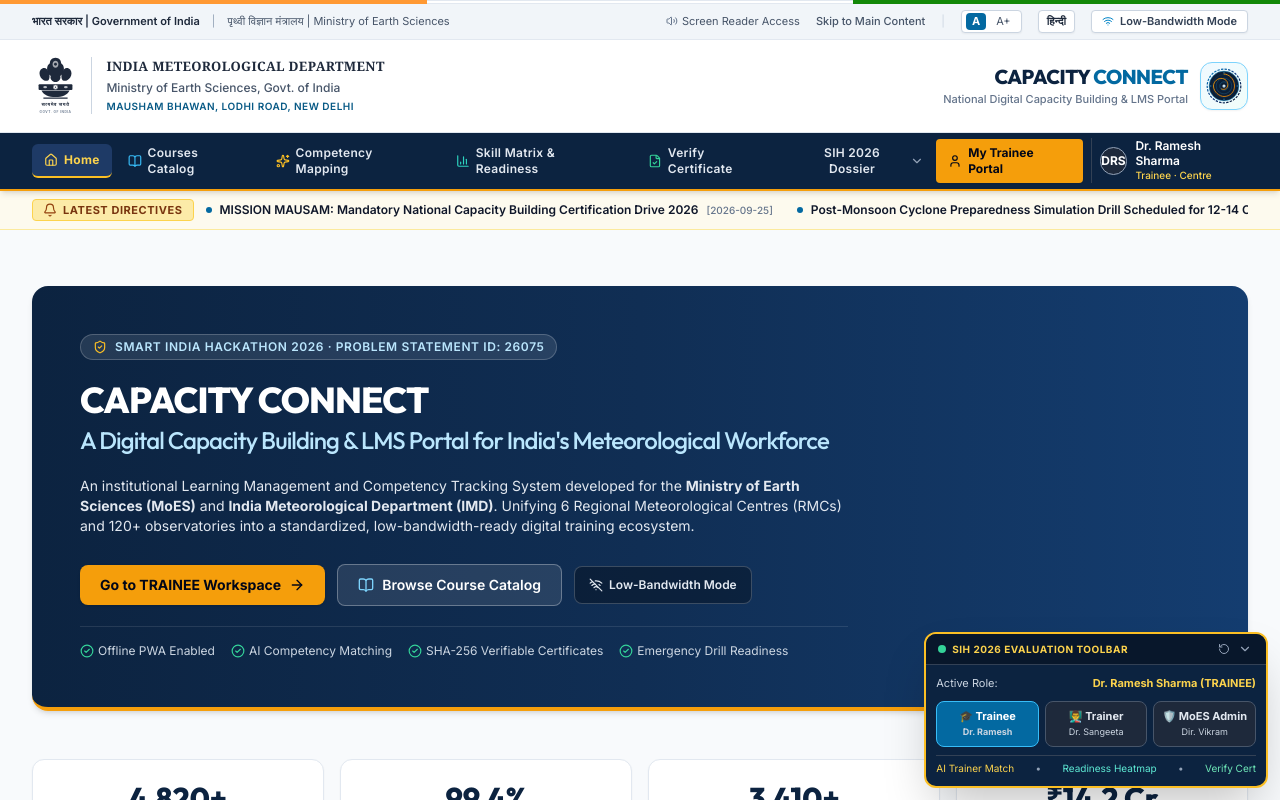
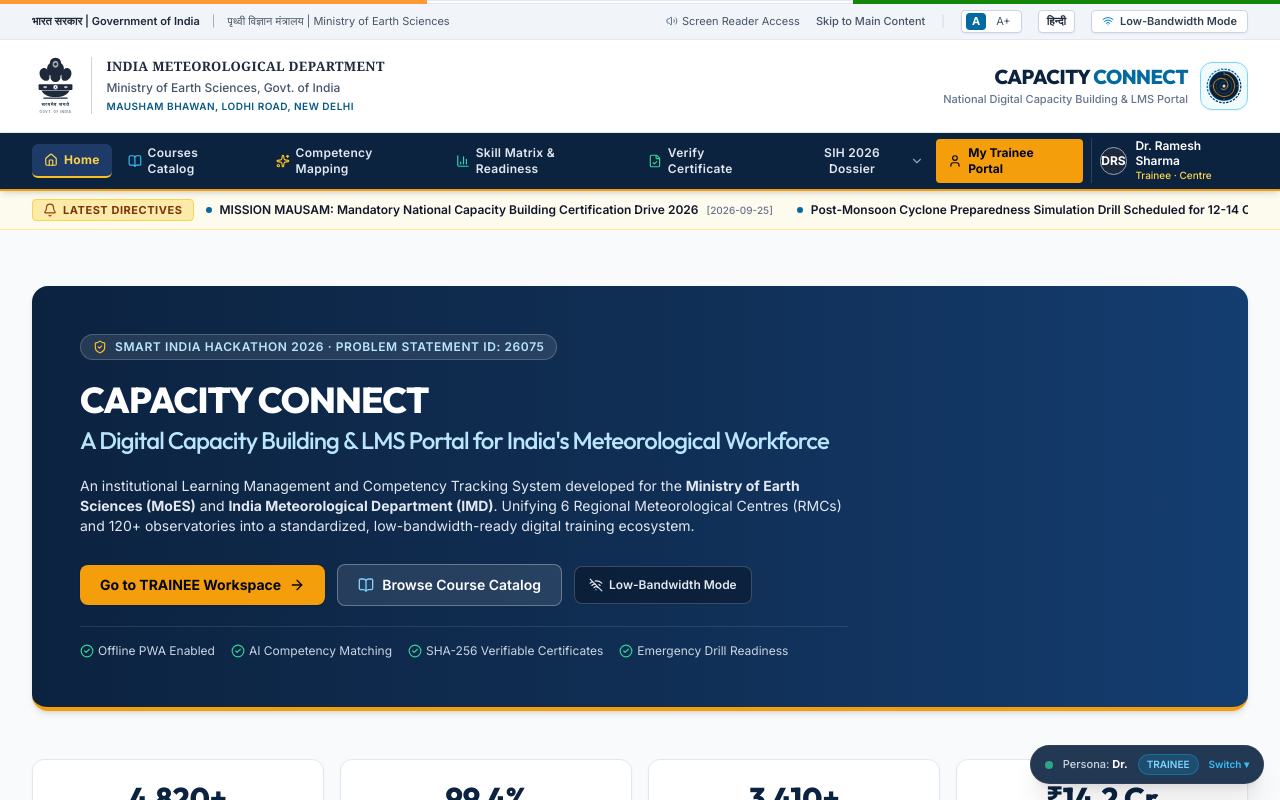
Before and after one commit to AryanChauhan-26/CAPACITY-CONNECT-Digital-Capacity-Building, a React (Vite) app: page / in a window 1280 px wide. Shown: the top 800 px of the page. Built offline with nearby package versions, Linux system fonts and the light colour scheme; the HTML template or start-up script is replaced by a standard one.

Commit message:
feat: enhance DemoRoleBar with refined role selection and improved UI components

```diff
--- a/src/components/common/DemoRoleBar.jsx
+++ b/src/components/common/DemoRoleBar.jsx
@@ -14,112 +14,143 @@
 
 export const DemoRoleBar = () => {
   const { currentUser, switchRole, resetDemoData } = useAuth();
-  const { lowBandwidthMode, toggleLowBandwidth } = useLowBandwidth();
-  const [collapsed, setCollapsed] = useState(false);
+  const [isOpen, setIsOpen] = useState(false);
   const navigate = useNavigate();
 
   const handleRoleSelect = (role, redirectPath) => {
     switchRole(role);
+    setIsOpen(false);
     if (redirectPath) {
       navigate(redirectPath);
     }
   };
 
+  const getRoleBadge = (role) => {
+    if (role === 'admin') return { label: 'Admin (MoES)', color: 'bg-purple-500/20 text-purple-300 border-purple-500/40' };
+    if (role === 'trainer') return { label: 'Trainer (IMD)', color: 'bg-teal-500/20 text-teal-300 border-teal-500/40' };
+    return { label: 'Trainee', color: 'bg-sky-500/20 text-sky-300 border-sky-500/40' };
+  };
+
+  const activeBadge = getRoleBadge(currentUser?.role);
+
   return (
-    <div className="fixed bottom-3 right-3 z-40 max-w-sm sm:max-w-md w-auto">
-      <div className="bg-[#0c2340] border-2 border-amber-400 text-white rounded-xl shadow-2xl overflow-hidden transition-all text-xs">
+    <div className="fixed bottom-4 right-4 z-40">
+      {!isOpen ? (
+        /* Sleek Minimized Floating Pill */
+        <button
+          onClick={() => setIsOpen(true)}
+          className="flex items-center gap-2.5 bg-[#0c2340]/90 hover:bg-[#0c2340] text-white backdrop-blur-md px-3.5 py-2 rounded-full border border-slate-700/80 shadow-xl transition-all hover:scale-105 group"
+          title="Switch evaluation persona"
+        >
+          <span className="w-2 h-2 rounded-full bg-emerald-400 animate-pulse"></span>
+          <span className="text-[11px] font-medium text-slate-300">
+            Persona: <strong className="text-white">{currentUser?.name?.split(' ')[0] || 'Guest'}</strong>
+          </span>
+          <span className={`text-[10px] px-2 py-0.5 rounded-full border font-semibold ${activeBadge.color}`}>
+            {currentUser?.role?.toUpperCase() || 'ROLE'}
+          </span>
+          <span className="text-[10px] text-sky-400 font-semibold group-hover:underline flex items-center">
+            Switch ▾
+          </span>
+        </button>
+      ) : (
+        /* Refined Expanded Role Switching Dock */
+        <div className="bg-[#0c2340]/95 backdrop-blur-md border border-slate-700 text-white rounded-2xl shadow-2xl overflow-hidden w-80 sm:w-96 animate-in fade-in zoom-in-95 duration-150">
 
-        {/* Header Bar */}
-        <div className="px-3 py-1.5 bg-[#08172b] flex items-center justify-between border-b border-slate-700">
-          <div className="flex items-center gap-1.5">
-            <span className="w-2 h-2 rounded-full bg-emerald-400"></span>
-            <span className="font-bold text-amber-300 uppercase tracking-wider text-[10px]">
-              SIH 2026 Evaluation Toolbar
+          {/* Header */}
+          <div className="px-3.5 py-2.5 bg-slate-900/80 flex items-center justify-between border-b border-slate-800">
+            <div className="flex items-center gap-2">
+              <Sparkles className="w-3.5 h-3.5 text-amber-400" />
+              <span className="font-semibold text-white text-xs tracking-wide">
+                Role & Persona Switcher
               </span>
             </div>
 
-          <div className="flex items-center gap-1">
+            <div className="flex items-center gap-1.5">
               <button
                 onClick={resetDemoData}
-              title="Reset sample data"
-              className="text-slate-400 hover:text-white p-0.5 rounded"
+                title="Reset demo data"
+                className="text-slate-400 hover:text-white p-1 rounded-md hover:bg-white/10 transition text-[11px] flex items-center gap-1"
               >
                 <RotateCcw className="w-3 h-3" />
+                <span>Reset</span>
               </button>
               <button
-              onClick={() => setCollapsed(!collapsed)}
-              className="text-slate-400 hover:text-white p-0.5 rounded"
+                onClick={() => setIsOpen(false)}
+                className="text-slate-400 hover:text-white p-1 rounded-md hover:bg-white/10 transition"
               >
-              {collapsed ? <ChevronUp className="w-3.5 h-3.5" /> : <ChevronDown className="w-3.5 h-3.5" />}
+                <ChevronDown className="w-4 h-4" />
               </button>
             </div>
           </div>
 
-        {/* Content Body */}
-        {!collapsed && (
-          <div className="p-2.5 space-y-2 text-xs">
-            <div className="flex items-center justify-between text-[11px] text-slate-300">
-              <span>Active Role:</span>
-              <span className="font-bold text-amber-300">
-                {currentUser ? `${currentUser.name} (${currentUser.role.toUpperCase()})` : 'Public Guest'}
-              </span>
+          {/* Body */}
+          <div className="p-3 space-y-2.5 text-xs">
+            <div className="text-[11px] text-slate-400">
+              Active: <span className="text-white font-medium">{currentUser?.name}</span> ({currentUser?.role})
             </div>
 
-            {/* Quick 1-Click Role Switch Buttons */}
-            <div className="grid grid-cols-3 gap-1.5 pt-0.5">
+            <div className="grid grid-cols-3 gap-2">
               <button
                 onClick={() => handleRoleSelect('trainee', '/trainee')}
-                className={`py-1.5 px-2 rounded-lg border text-center transition ${
+                className={`p-2.5 rounded-xl border text-center transition ${
                   currentUser?.role === 'trainee'
-                    ? 'bg-sky-700 border-sky-400 text-white font-bold'
-                    : 'bg-slate-800 hover:bg-slate-700 border-slate-600 text-slate-200'
+                    ? 'bg-sky-600/30 border-sky-400 text-white font-semibold'
+                    : 'bg-slate-800/60 hover:bg-slate-800 border-slate-700 text-slate-300'
                 }`}
               >
-                <div className="text-[11px] font-bold">🎓 Trainee</div>
-                <div className="text-[9px] text-slate-300">Dr. Ramesh</div>
+                <div className="text-xs font-semibold flex items-center justify-center gap-1">
+                  🎓 Trainee
+                </div>
+                <div className="text-[10px] text-slate-400 mt-0.5">Dr. Ramesh</div>
               </button>
 
               <button
                 onClick={() => handleRoleSelect('trainer', '/trainer')}
-                className={`py-1.5 px-2 rounded-lg border text-center transition ${
+                className={`p-2.5 rounded-xl border text-center transition ${
                   currentUser?.role === 'trainer'
-                    ? 'bg-teal-700 border-teal-400 text-white font-bold'
-                    : 'bg-slate-800 hover:bg-slate-700 border-slate-600 text-slate-200'
+                    ? 'bg-teal-600/30 border-teal-400 text-white font-semibold'
+                    : 'bg-slate-800/60 hover:bg-slate-800 border-slate-700 text-slate-300'
                 }`}
               >
-                <div className="text-[11px] font-bold">👨‍🏫 Trainer</div>
-                <div className="text-[9px] text-slate-300">Dr. Sangeeta</div>
+                <div className="text-xs font-semibold flex items-center justify-center gap-1">
+                  👨‍🏫 Trainer
+                </div>
+                <div className="text-[10px] text-slate-400 mt-0.5">Dr. Sangeeta</div>
               </button>
 
               <button
                 onClick={() => handleRoleSelect('admin', '/admin')}
-                className={`py-1.5 px-2 rounded-lg border text-center transition ${
+                className={`p-2.5 rounded-xl border text-center transition ${
                   currentUser?.role === 'admin'
-                    ? 'bg-purple-700 border-purple-400 text-white font-bold'
-                    : 'bg-slate-800 hover:bg-slate-700 border-slate-600 text-slate-200'
+                    ? 'bg-purple-600/30 border-purple-400 text-white font-semibold'
+                    : 'bg-slate-800/60 hover:bg-slate-800 border-slate-700 text-slate-300'
                 }`}
               >
-                <div className="text-[11px] font-bold">🛡️ MoES Admin</div>
-                <div className="text-[9px] text-slate-300">Dir. Vikram</div>
+                <div className="text-xs font-semibold flex items-center justify-center gap-1">
+                  🛡️ Admin
+                </div>
+                <div className="text-[10px] text-slate-400 mt-0.5">Dir. Vikram</div>
               </button>
             </div>
 
-            <div className="pt-1 border-t border-slate-700 flex items-center justify-between text-[10px] text-slate-400">
-              <Link to="/competency-mapping" className="text-amber-300 hover:underline">
-                AI Trainer Match
+            {/* Quick Links */}
+            <div className="pt-2 border-t border-slate-800 flex items-center justify-between text-[11px] text-slate-400">
+              <Link to="/competency-mapping" onClick={() => setIsOpen(false)} className="text-sky-300 hover:underline">
+                Competency AI
               </Link>
               <span>•</span>
-              <Link to="/skill-matrix" className="text-teal-300 hover:underline">
-                Readiness Heatmap
+              <Link to="/skill-matrix" onClick={() => setIsOpen(false)} className="text-teal-300 hover:underline">
+                Skill Matrix
               </Link>
               <span>•</span>
-              <Link to="/verify-certificate" className="text-emerald-300 hover:underline">
+              <Link to="/verify-certificate" onClick={() => setIsOpen(false)} className="text-emerald-300 hover:underline">
                 Verify Cert
               </Link>
             </div>
           </div>
+        </div>
       )}
-      </div>
     </div>
   );
 };
```
Lines whose indentation alone changed are shown as unchanged.
